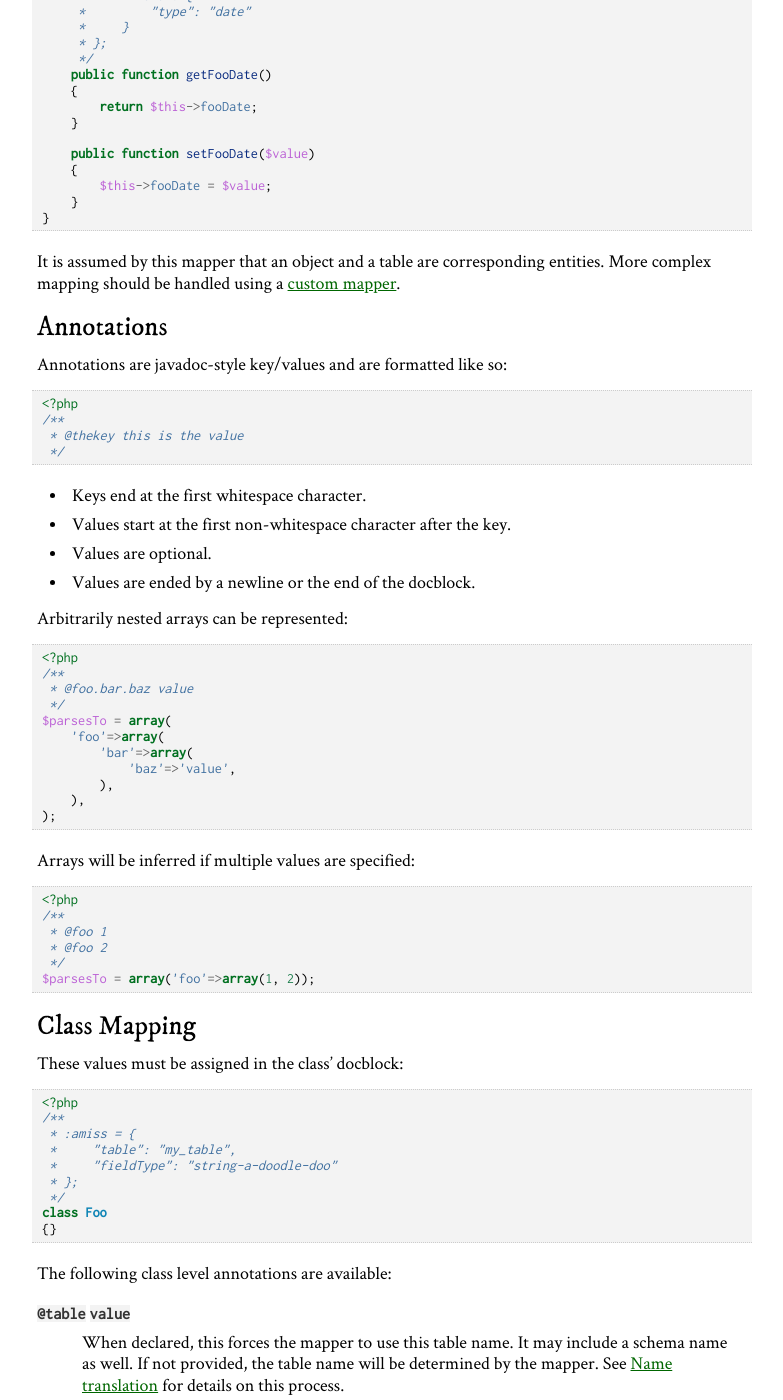
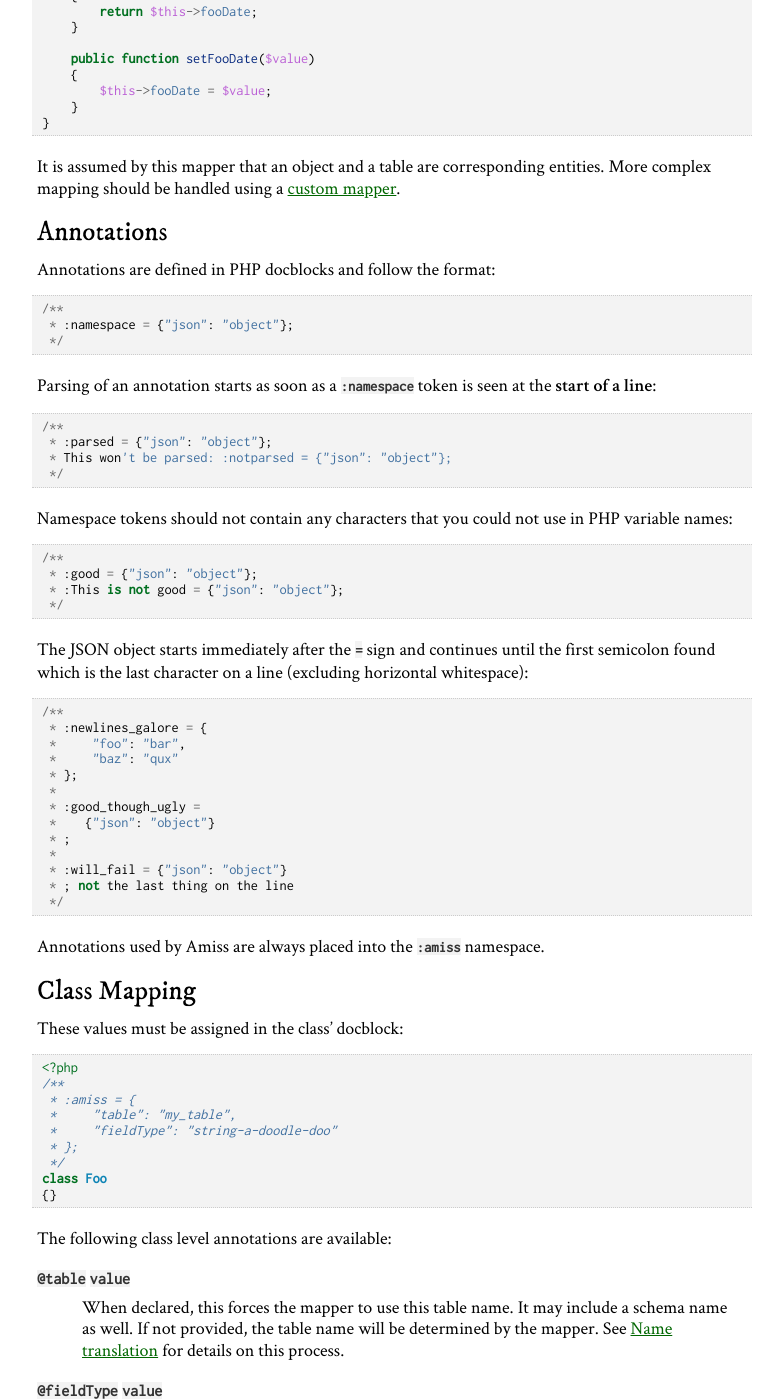
Before and after one commit to shabbyrobe/amiss, a Sphinx documentation site: the page built from doc/mapper/annotation.rst, in a window 1280 px wide and 1400 px high, scrolled down 1512 px. Shown: the whole window, without its empty margins (363-1146 px from the left). Built offline with Sphinx 7.4.7, drawn with Linux system fonts in a browser that asks for light colours; some of the changed text lies outside the part shown.

Commit message:
updated some docs

```diff
--- a/doc/mapper/annotation.rst
+++ b/doc/mapper/annotation.rst
@@ -44,19 +44,13 @@ Using the Annotation mapper, object/table mappings are defined in this way:
      */
     class Foo
     {
-        /**
-         * :amiss = {"field":{"primary":true}};
-         */
+        /** :amiss = {"field":{"primary":true}}; */
         public $id;
 
-        /**
-         * :amiss = {"field":"some_column"};
-         */
+        /** :amiss = {"field":"some_column"}; */
         public $name;
 
-        /**
-         * :amiss = {"field":true};
-         */
+        /** :amiss = {"field":true}; */
         public $barId;
 
         /**
@@ -113,48 +107,46 @@ mapping should be handled using a :doc:`custom mapper <custom>`.
 Annotations
 -----------
 
-Annotations are javadoc-style key/values and are formatted like so:
+Annotations are defined in PHP docblocks and follow the format::
 
-.. code-block:: php
-
-    <?php
     /**
-     * @thekey this is the value
+     * :namespace = {"json": "object"};
      */
 
-- Keys end at the first whitespace character.
-- Values start at the first non-whitespace character after the key.
-- Values are optional.
-- Values are ended by a newline or the end of the docblock.
+Parsing of an annotation starts as soon as a ``:namespace`` token is seen at the **start
+of a line**::
 
+    /**
+     * :parsed = {"json": "object"};
+     * This won't be parsed: :notparsed = {"json": "object"};
+     */
 
-Arbitrarily nested arrays can be represented:
+Namespace tokens should not contain any characters that you could not use in
+PHP variable names::
 
-.. code-block:: php
+    /**
+     * :good = {"json": "object"};
+     * :This is not good = {"json": "object"};
+     */
 
-    <?php
+The JSON object starts immediately after the ``=`` sign and continues until the first
+semicolon found which is the last character on a line (excluding horizontal whitespace)::
+
     /**
-     * @foo.bar.baz value
+     * :newlines_galore = {
+     *     "foo": "bar",
+     *     "baz": "qux"
+     * };
+     *
+     * :good_though_ugly =
+     *    {"json": "object"}
+     * ;
+     *
+     * :will_fail = {"json": "object"}
+     * ; not the last thing on the line
      */
-    $parsesTo = array(
-        'foo'=>array(
-            'bar'=>array(
-                'baz'=>'value',
-            ),
-        ),
-    );
 
-
-Arrays will be inferred if multiple values are specified:
-
-.. code-block:: php
-
-    <?php
-    /**
-     * @foo 1
-     * @foo 2
-     */
-    $parsesTo = array('foo'=>array(1, 2));
+Annotations used by Amiss are always placed into the ``:amiss`` namespace.
 
 
 Class Mapping
```
